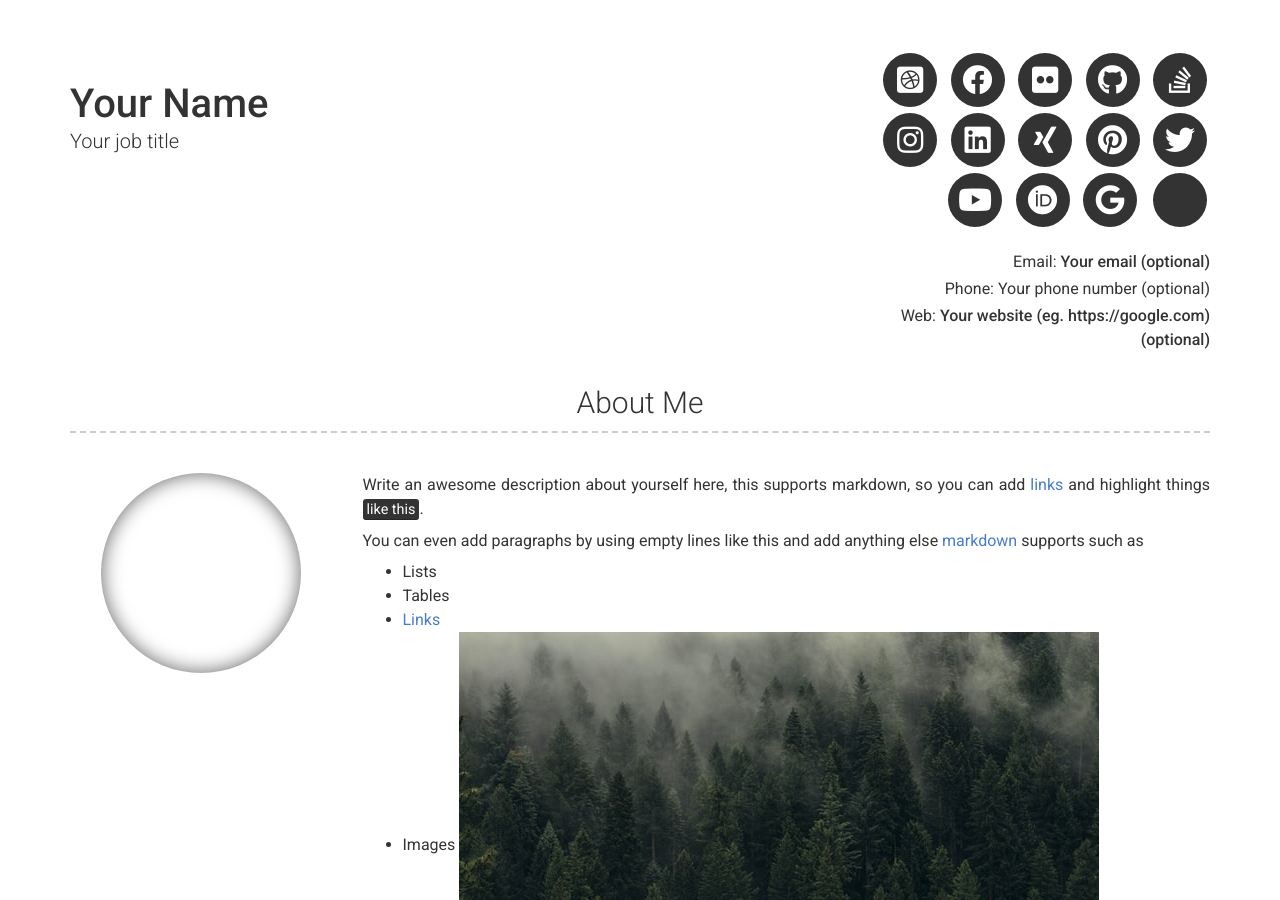
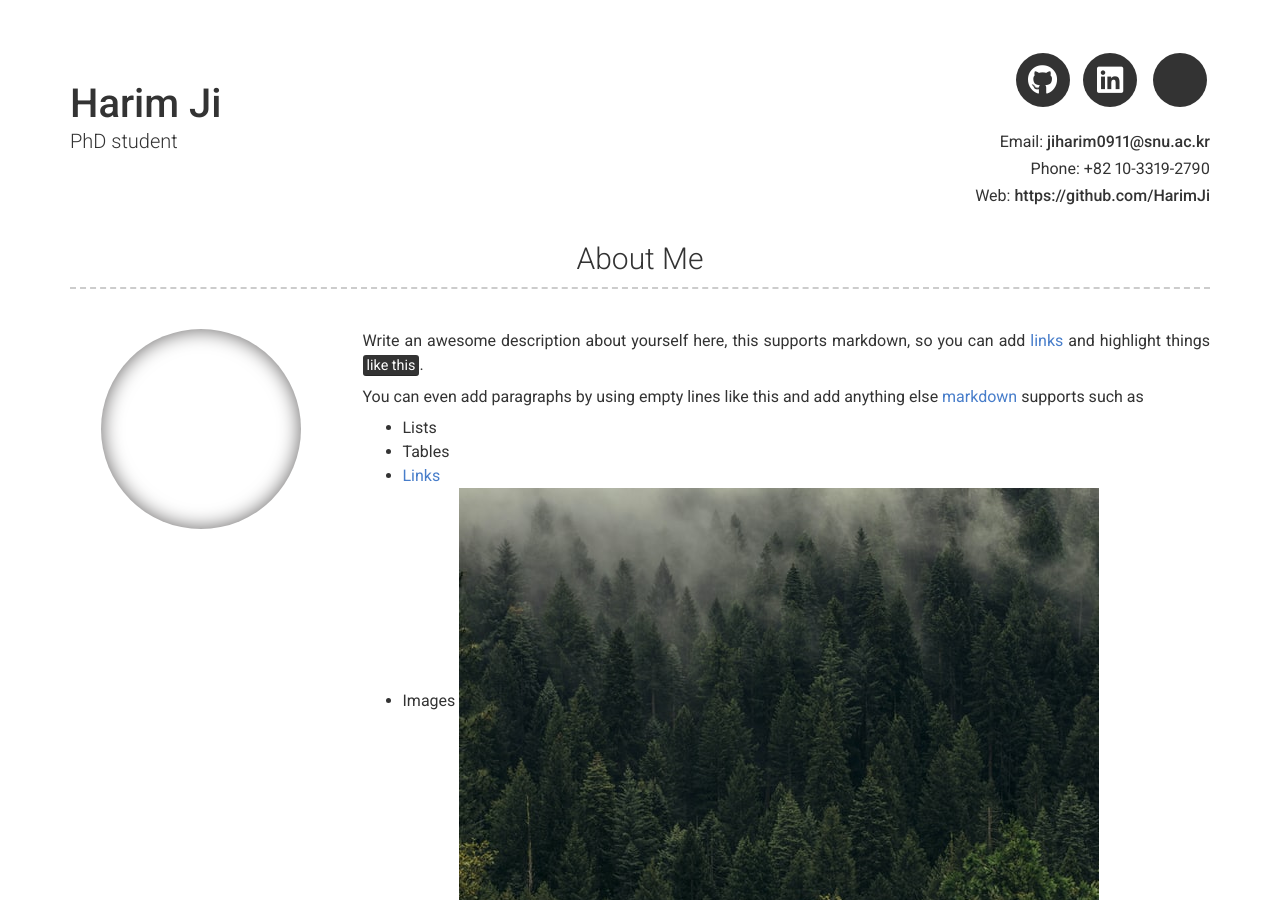
Before and after one commit to HarimJi/HarimJi.github.io, a Jekyll site: the page built from index.md, in a window 1280 px wide and 900 px high. Built offline with Jekyll 4.4.1, drawn with Linux system fonts in a browser that asks for light colours; nearby versions of some CDN libraries; some of the changed text lies outside the part shown.

Commit message:
docs(config): update personal info and site metadata

```diff
--- a/_config.yml
+++ b/_config.yml
@@ -1,37 +1,27 @@
 # Site
-repository: Git repository where your resume will be hosted, only required if you are hosting on GitHub (eg. sproogen/modern-resume-theme)
+repository: HarimJi/HarimJi.github.io
 # favicon: Directory of your favicon (eg. images/favicon.ico)(optional)
 
 # Content configuration version
 version: 2
 
 # Personal info
-name: Your Name
-title: Your job title
-email: Your email (optional)
+name: Harim Ji
+title: PhD student
+email: jiharim0911@snu.ac.kr
 # email_title: Email (Email title override)
-phone: Your phone number (optional)
+phone: +82 10-3319-2790
 # phone_title: Phone (Phone title override)
-website: Your website (eg. https://google.com)(optional)
+website: https://github.com/HarimJi
 # website_title: Web (Website title override)
+location: Seoul, South Korea
+
+# Social links
+linkedin_username: Harim Ji
+github_username: HarimJi
 
 # Dark Mode (true/false/never)
 darkmode: false
-
-# Social links
-twitter_username: jekyllrb
-github_username:  jekyll
-stackoverflow_username: "00000001"
-dribbble_username: jekyll
-facebook_username: jekyll
-flickr_username: jekyll
-instagram_username: jekyll
-linkedin_username: jekyll
-xing_username: jekyll
-pinterest_username: jekyll
-youtube_username: jekyll
-orcid_username: 0000-0000-0000-0000
-googlescholar_username: D847cGsAAAAJ
 
 # Additional icon links
 additional_links:
```
